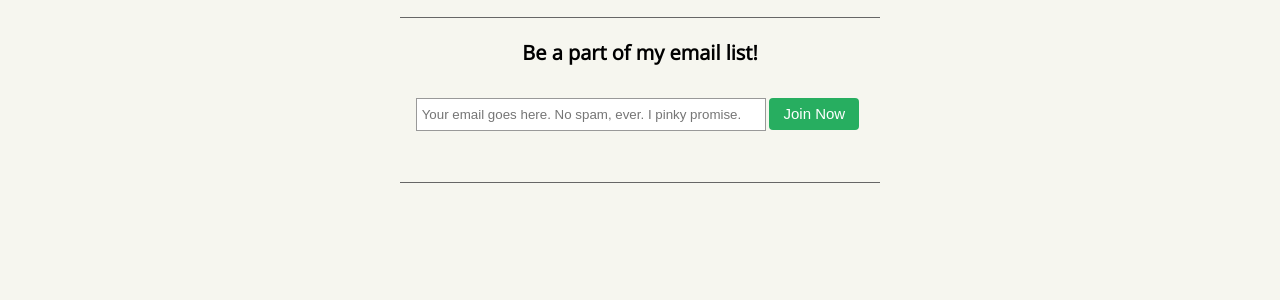
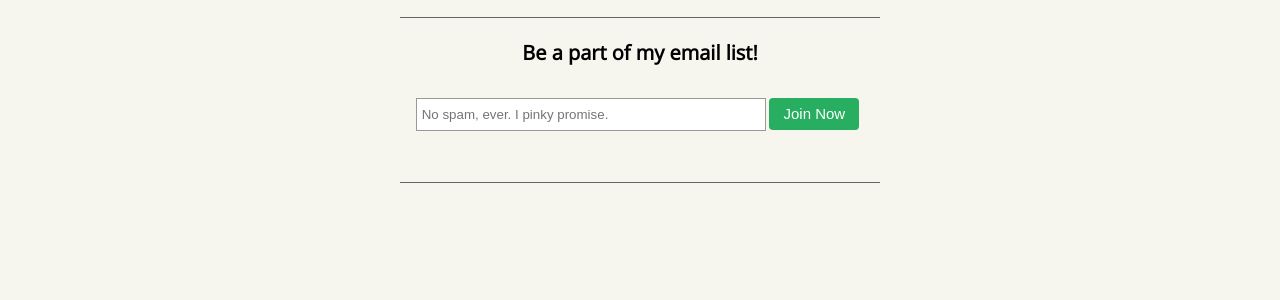
Before and after one commit to OsmnShkh/osmnshkh.github.io, a Jekyll site: the page built from index.html, in a window 1280 px wide. Shown: the part 242-542 px from the top of the page. Built offline with Jekyll 4.4.1, drawn with Linux system fonts in a browser that asks for light colours; nearby versions of some CDN libraries; Markdown is read by kramdown in place of the engine named in the settings.

Commit message:
Changed placeholder copy to fit mobile viewing

```diff
--- a/index.html
+++ b/index.html
@@ -42,7 +42,7 @@ title: Osman Sheikh
 <div id="mc_embed_signup">
 <form action="http://brambor.us5.list-manage.com/subscribe/post?u=e3502fc5aadf9f58c395e6ba2&amp;id=73b628fa75" method="post" id="mc-embedded-subscribe-form" name="mc-embedded-subscribe-form" class="validate" target="_blank">
 
-    <input type="email" value="" name="EMAIL" class="email" id="mce-EMAIL" placeholder="Your email goes here. No spam, ever. I pinky promise." required>
+    <input type="email" value="" name="EMAIL" class="email" id="mce-EMAIL" placeholder="No spam, ever. I pinky promise." required>
     <div class="clear"><input type="submit" value="Join Now" name="subscribe" id="mc-embedded-subscribe" class="button"></div>
 </form>
 </div>
```
Also changed, not shown: 1 other file.
